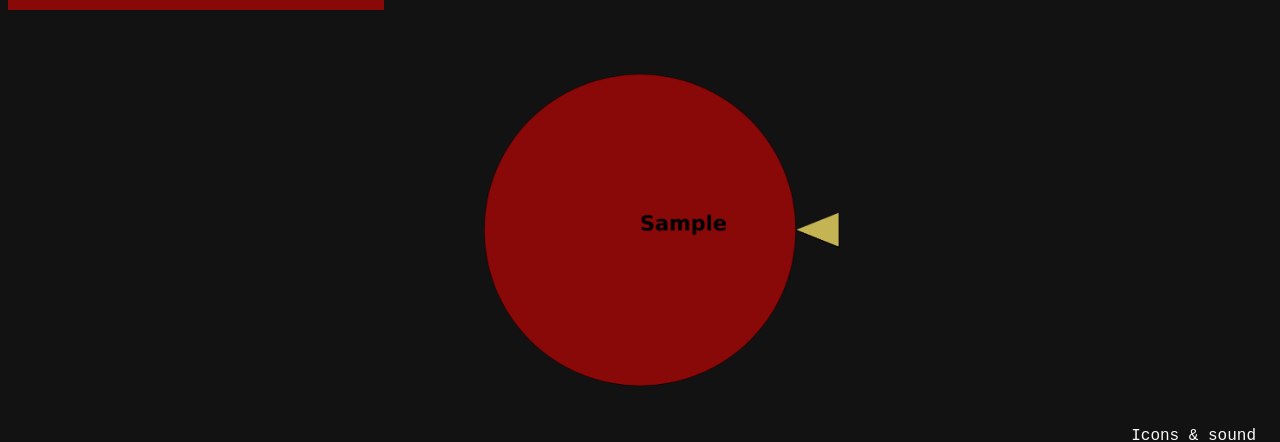
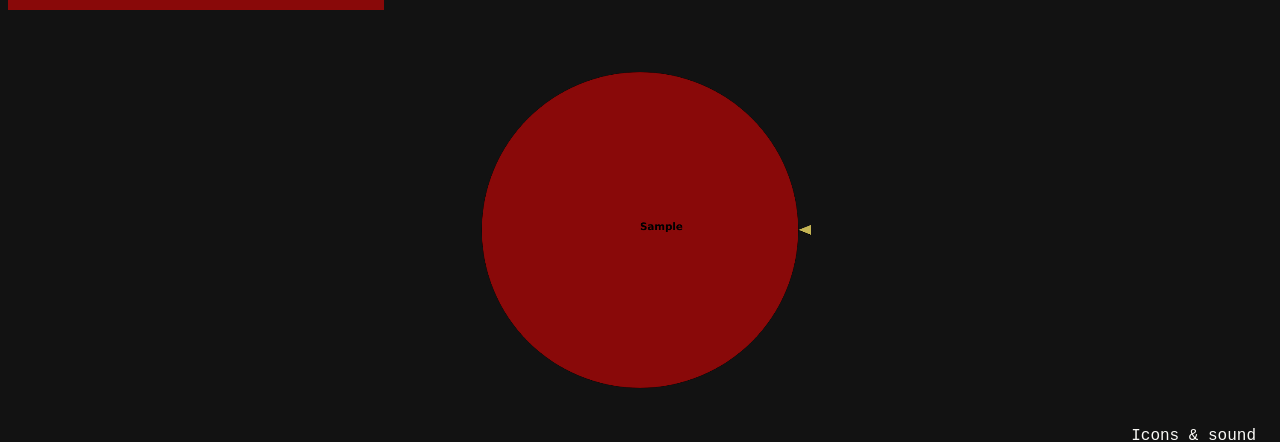
Before and after one commit to p-wojt/roulette-wheel, a website built with webpack: page index.html in a window 1280 px wide. Both pictures are taken after typing "Sample" into the empty fields and a click on the button "Add". Shown: the part 193-635 px from the top of the page. Built offline with nearby package versions, Linux system fonts and the light colour scheme.

Commit message:
readme & set width/height of canvas & code format

```diff
--- a/app.css
+++ b/app.css
@@ -9,7 +9,6 @@ button {
 }
 
 canvas {
-  height: 50rem;
   cursor: pointer;
 }
 
--- a/index.html
+++ b/index.html
@@ -5,7 +5,7 @@
     <meta http-equiv="X-UA-Compatible" content="IE=edge" />
     <meta name="viewport" content="width=device-width, initial-scale=1.0" />
     <title>Roulette wheel</title>
-    <script type="module" src="scripts/bundle.js"></script>
+    <script type="module" src="dist/scripts/bundle.js"></script>
     <link rel="stylesheet" href="app.css" />
   </head>
   <body>
@@ -26,7 +26,7 @@
     </div>
     <div class="roulette-wheel">
       <div class="winner"></div>
-      <canvas></canvas>
+      <canvas width="800px" height="750px"></canvas>
     </div>
     <footer>
       <div hidden="true" class="icons-authors">
--- a/src/app.ts
+++ b/src/app.ts
@@ -31,16 +31,10 @@ const footerEl = document.querySelector("footer")!;
 const authorsEl = document.getElementsByClassName(
   "icons-authors"
 )[0]! as HTMLDivElement;
-const canvasWrapper = document.getElementsByClassName(
-  "roulette-wheel"
-)[0]! as HTMLDivElement;
 
 const audio = new Audio("/static/roulette-wheel.mp3");
 
 const ctx = canvasEl.getContext("2d")!;
-
-canvasEl.width = canvasWrapper.offsetWidth;
-canvasEl.height = canvasWrapper.offsetHeight;
 
 const MAXIMUM_SIZE = 16;
 const ROTATIONS = 20;
@@ -212,8 +206,7 @@ function drawRouletteWheel(angle: number) {
     ctx.lineTo(X_CENTER, Y_CENTER);
     console.log(outerHeight);
     console.log(outerWidth);
-    if (outerWidth < 1280) ctx.font = "bold 10px verdana, sans-serif";
-    else ctx.font = "bold 24px verdana, sans-serif";
+    ctx.font = "bold 24px verdana, sans-serif";
     ctx.arc(
       X_CENTER,
       Y_CENTER,
```
Also changed, not shown: README.md.
